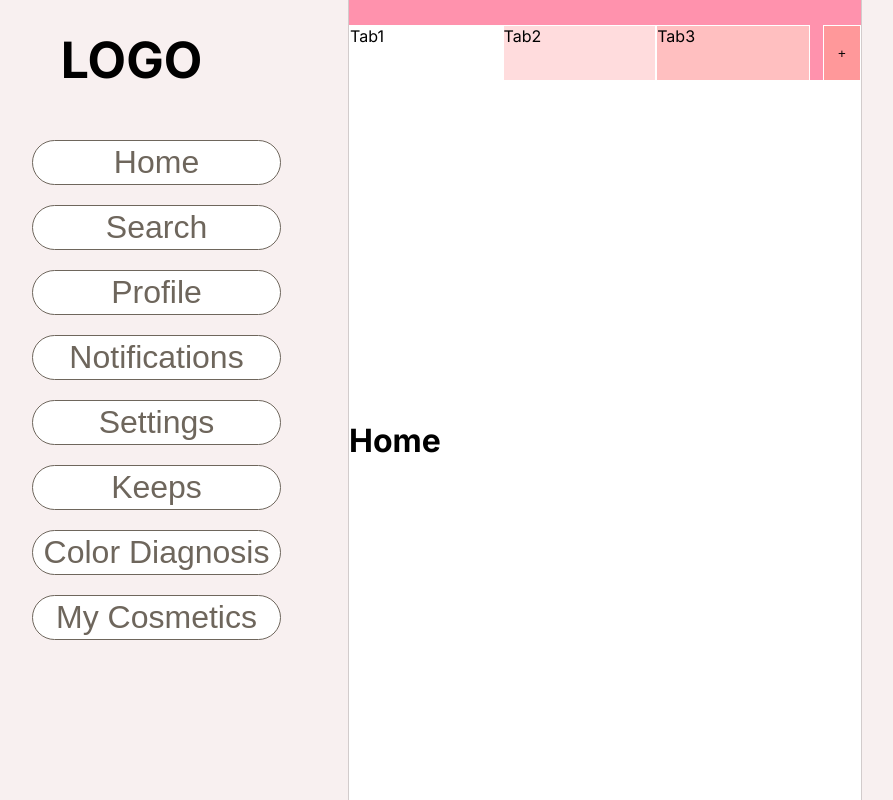
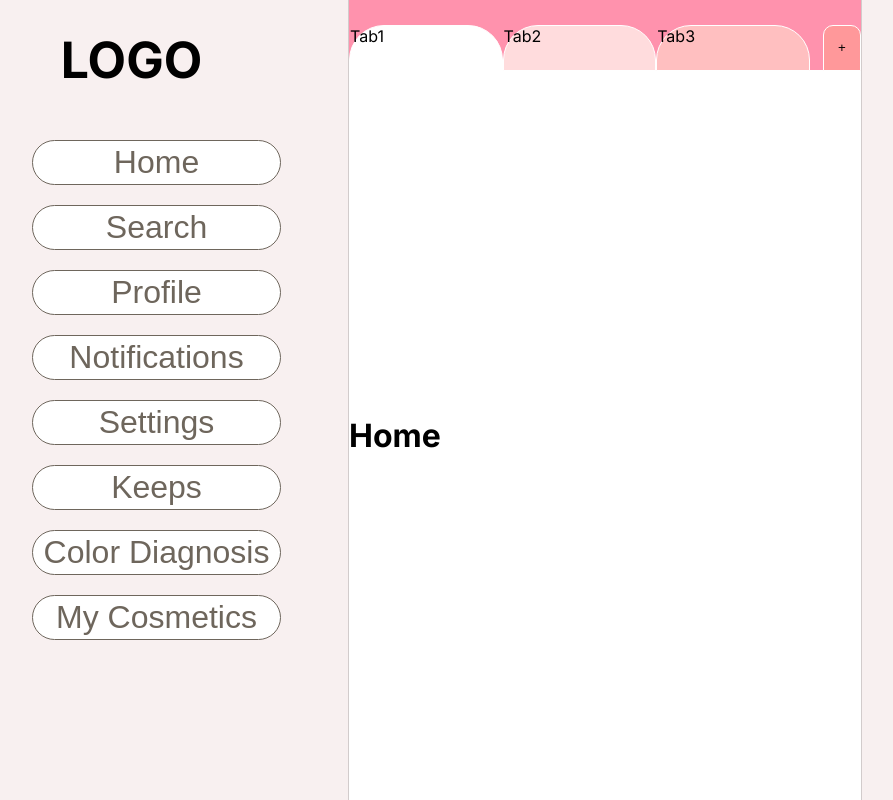
Before and after one commit to itc-s22025/Graduation_Task, a Next.js app in the folder frontend/: page /Home in a window 1280 px wide. Shown: the whole page, without its empty margins (35-928 px from the left). Built offline with nearby package versions, Linux system fonts and the light colour scheme; no server answers.

Commit message:
tabカーブ　間違えてmainでやっちゃったーー

```diff
--- a/frontend/src/styles/header.module.css
+++ b/frontend/src/styles/header.module.css
@@ -2,7 +2,7 @@
     background-color: #FF92AD;
     display: flex;
     width: 40vw;
-    height: 80px;
+    height: 70px;
     margin: 0;
     /*border: #000fff 1px solid;*/
 }
@@ -19,31 +19,39 @@
     background: #fff;
     margin-top: 25px;
     width: 12vw;
-    height: 70%;
+    height: 65%;
     border: #fff 1px solid;
+    border-top-left-radius: 35px;
+    border-top-right-radius: 35px;
 }
 
 .tabSecond{
     background: #FFDCDD;
     margin-top: 25px;
     width: 12vw;
-    height: 70%;
+    height: 65%;
     border: #fff 1px solid;
+    border-top-left-radius: 35px;
+    border-top-right-radius: 35px;;
 }
 
 .tabThird{
     background: #FFBFC0;
     margin-top: 25px;
     width: 12vw;
-    height: 70%;
+    height: 65%;
     border: #fff 1px solid;
+    border-top-left-radius: 35px;
+    border-top-right-radius: 35px;
 }
 
 .add{
     background: #FF989A;
     margin-left: 13px;
     margin-top: 25px;
-    height: 70%;
+    height: 65%;
     width: 60px;
     border: 1px solid #fff;
+    border-top-left-radius: 10px;
+    border-top-right-radius: 10px;
 }
```
